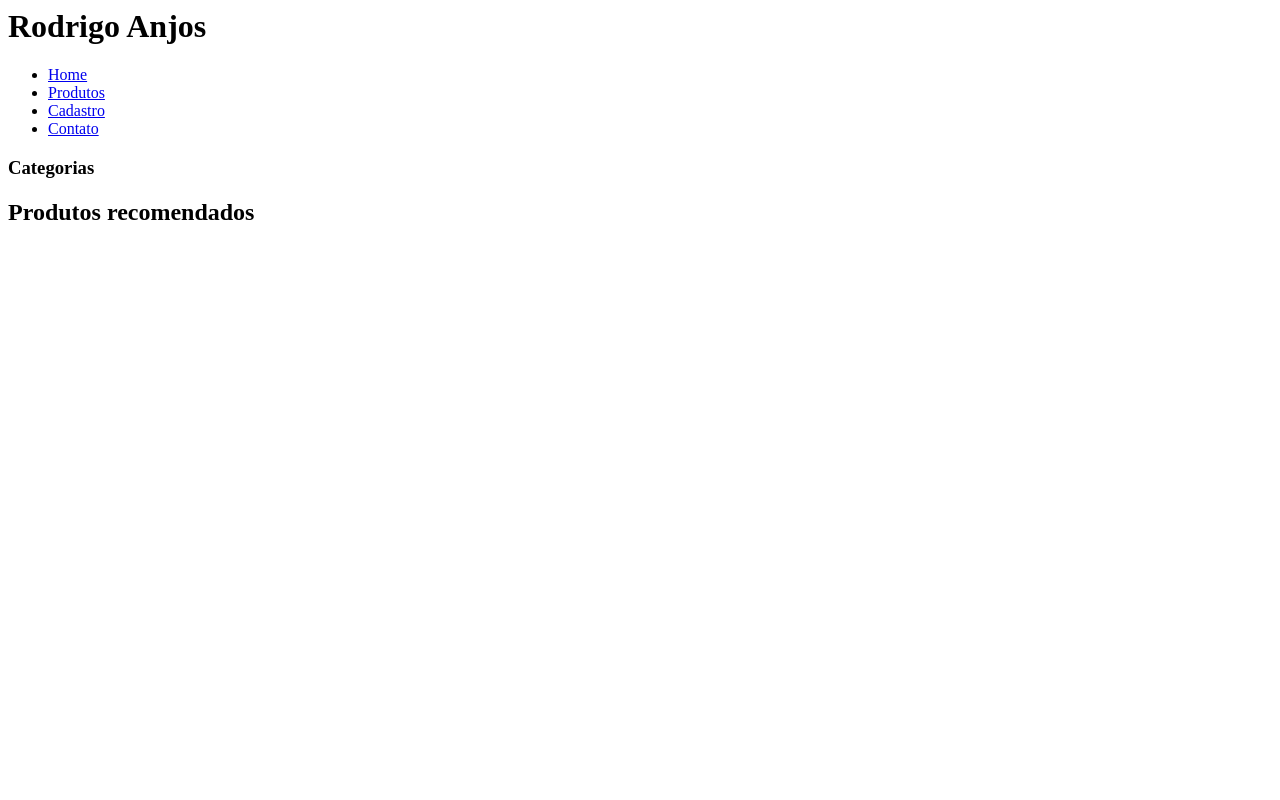
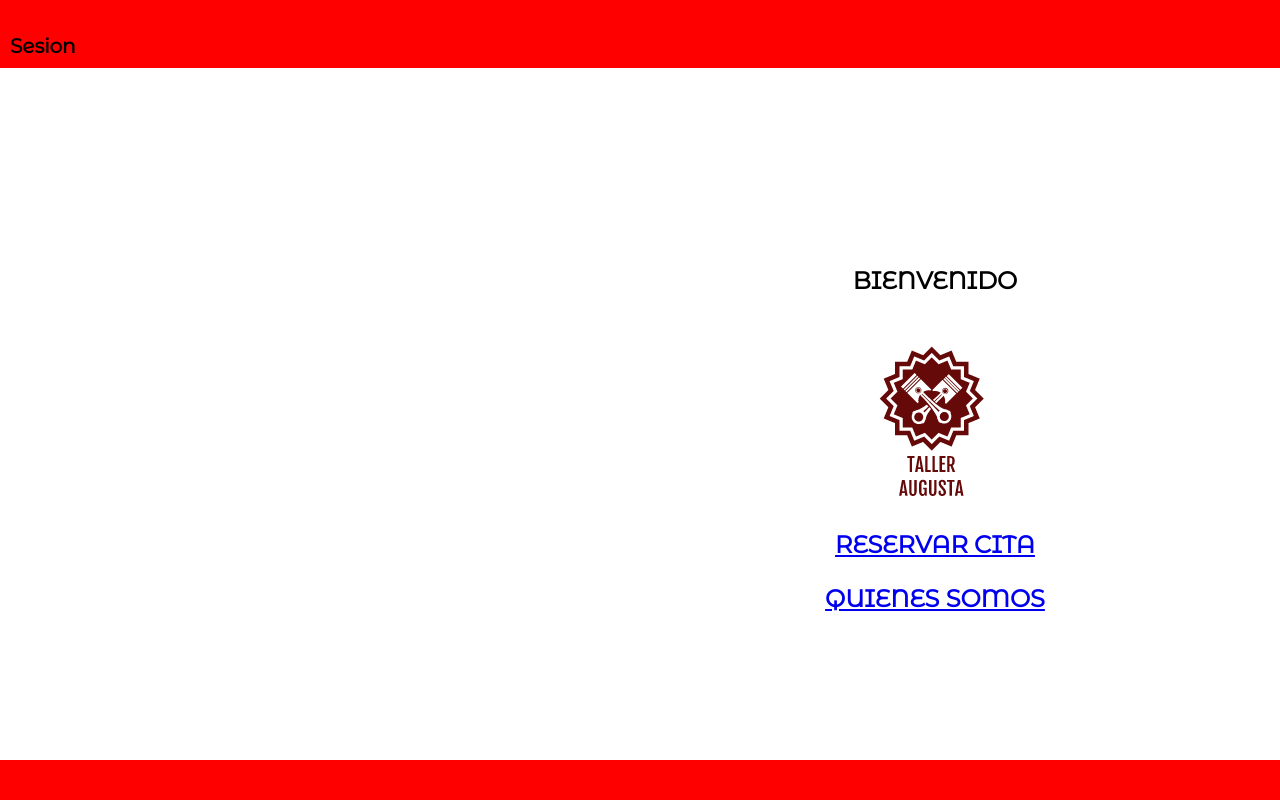
Before and after one commit to oscarvillena/proyecto, a PHP site: page /paginasweb/paginaprincipal.php in a window 1280 px wide; the page is wider, and only the part inside the window is pictured. Run offline with PHP 8.4, Linux system fonts and the light colour scheme; some libraries are stand-ins or nearby versions.

Commit message:
CSS PRINCIPAL ACABADO

```diff
--- a/css/principal.css
+++ b/css/principal.css
@@ -7,10 +7,17 @@
   font-family:'Montserrat Alternates', sans-serif;
 }
 body{
-  background:#ccc;
+  background:#ffffff;
+}
+.footer {
+  background:#ff0000;
+  position: absolute;
+  bottom: 0;
+  width: 100%;
+  height: 40px;
 }
 .menu{
-  background:#ccffcc;
+  background:#ff0000;
   padding:10px;
 }
 .menu h1{
@@ -29,6 +36,8 @@ body{
   margin:5px;
   font-size:15pt;
   font-style:none;
+  margin-left:1650px;
+  font-weight: bold;
 }
 .link-menu{
   text-decoration:none;
@@ -38,16 +47,17 @@ body{
   color:blue;
 }
 .content{
-  background: #ccc;
-  padding-top:5px;
+  background: #ffffff;
+  padding-top:180px;
+
 }
 .destaque-prod{
   background:white;
 
   display:block;
-  float:left;
-
-  width:900px;
+  float:center;
+  position: absolute;
+  width:1860px;
   padding:5px;
   padding-bottom:10px;
   margin:3px auto;
@@ -55,7 +65,7 @@ body{
 }
 .destaque-prod > div {
   background-color: #fff;
-  box-shadow: 1px 1px 10px #c6c6c6;
+  box-shadow: 1px 1px 10px #ffffff;
 
   display: inline-block;
 
@@ -70,7 +80,7 @@ body{
 }
 .category{
   background:white;
-  box-shadow: 1px 1px 10px #c6c6c6;
+  box-shadow: 1px 1px 10px #ffffff;
   border-radius:3px;
 
   display: block;
@@ -84,7 +94,7 @@ body{
 }
 .category h3{
   text-align:center;
-  box-shadow: 1px 1px 3px #ccc;
+  box-shadow: 1px 1px 3px #ffffff;
 }
 .category ul{
   list-style:none;
@@ -96,5 +106,11 @@ body{
 .category ul li:hover{
   color:#66f;
   transition:1s;
-  background:#ccc;
+  background:#ffffff;
 }
+img.logo{
+  width: 200px;
+  height: 200px;
+  display: block;
+  margin: 0 auto;
+}
--- a/paginasweb/paginaprincipal.php
+++ b/paginasweb/paginaprincipal.php
@@ -4,29 +4,24 @@
    -com pagina principal, produtos, cadastro e contatos.
   -->
   <script src="https://code.jquery.com/jquery-1.10.1.min.js"></script>
-  <link rel="stylesheet" src="../principal.css">
+  <link rel="stylesheet" href="../css/principal.css">
 </head>
 <body>
   <!-- -->
   <header class="menu">
-    <h1>Rodrigo Anjos</h1>
     <ul>
-      <li><a class="link-menu" href="#">Home</a></li>
-      <li><a class="link-menu" href="#">Produtos</a></li>
-      <li><a class="link-menu" href="#">Cadastro</a></li>
-      <li><a class="link-menu" href="#">Contato</a></li>
+      <li><a class="link-menu" href="#">Iniciar Sesion</a></li>
     </ul>
   </header>
   <section class="content">
     <aside class="category">
-      <h3>Categorias</h3>
-      <ul class="list-category">
-      </ul>
     </aside>
     <div class="destaque-prod">
       <!-- Produtos -->
-      <h2>Produtos recomendados</h2>
-
+      <h2>BIENVENIDO</h2>
+      <img class="logo" src="../imagenes/logo.png">
+      <h2><a href="#">RESERVAR CITA</a></h2>
+      <h2><a href="#">QUIENES SOMOS</a></h2>
     </div>
   </section>
   <footer class="footer">
```
Also changed, not shown: imagenes/logo.png (added).
